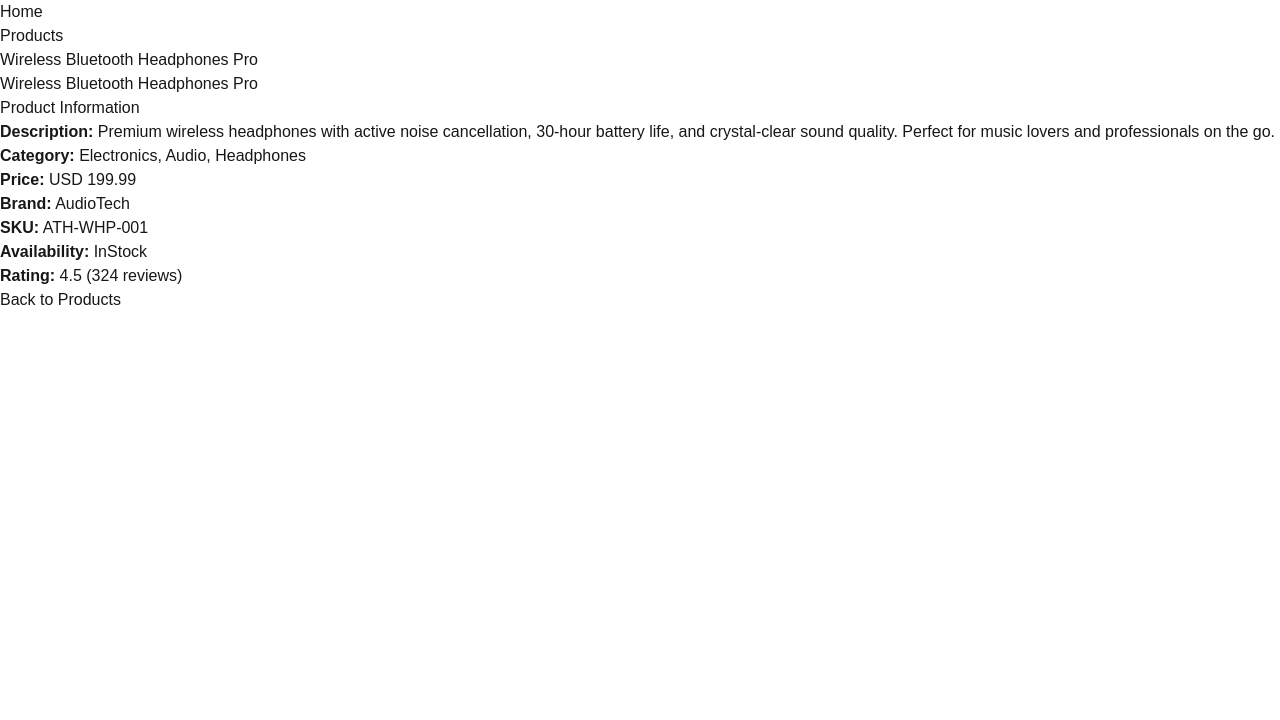
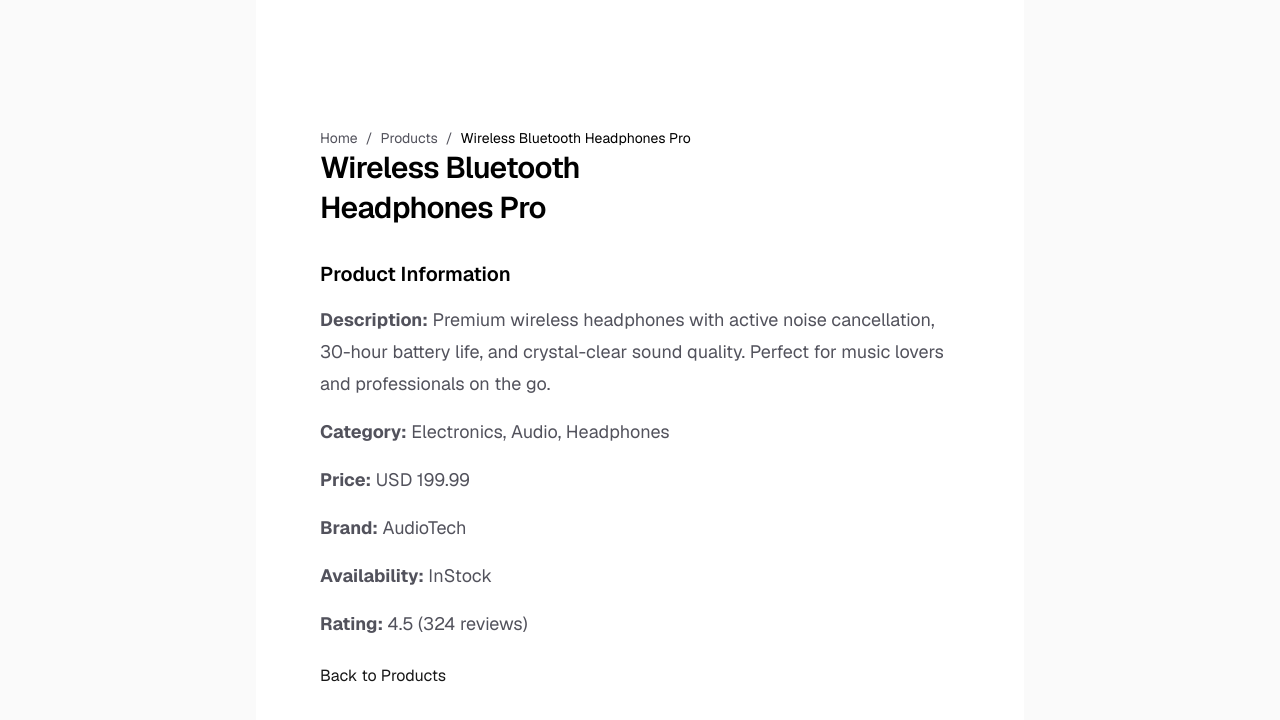
Before and after one commit to armandobd/nextjs-seo-demo-app, a Next.js app: page /products/1 in a window 1280 px wide. Shown: the top 720 px of the page. Built offline with nearby package versions, Linux system fonts and the light colour scheme; no server answers.

Commit message:
feat: Revamp product and product detail pages with improved layout and styling for enhanced user experience and accessibility

```diff
--- a/app/products/[id]/page.tsx
+++ b/app/products/[id]/page.tsx
@@ -58,13 +58,21 @@ export default async function ProductPage({ params }: { params: Promise<{ id: st
 
     if (!product) {
         return (
-            <main>
-                <h1>Product Not Found</h1>
-                <p>The product you are looking for does not exist.</p>
+            <div className="flex min-h-screen items-center justify-center bg-zinc-50 font-sans dark:bg-black">
+                <main className="flex min-h-screen w-full max-w-3xl flex-col items-center justify-between py-32 px-16 bg-white dark:bg-black sm:items-start">
+                    <div className="flex flex-col items-center gap-6 text-center sm:items-start sm:text-left">
+                        <h1 className="max-w-xs text-3xl font-semibold leading-10 tracking-tight text-black dark:text-zinc-50">
+                            Product Not Found
+                        </h1>
+                        <p className="max-w-md text-lg leading-8 text-zinc-600 dark:text-zinc-400">
+                            The product you are looking for does not exist.
+                        </p>
                         <nav aria-label="Navigation">
                             <Link href="/products">Back to Products</Link>
                         </nav>
+                    </div>
                 </main>
+            </div>
         );
     }
 
@@ -80,7 +88,6 @@ export default async function ProductPage({ params }: { params: Promise<{ id: st
             "@type": "Brand",
             name: product.brand,
         },
-        sku: product.sku,
         offers: {
             "@type": "Offer",
             price: product.price,
@@ -134,32 +141,47 @@ export default async function ProductPage({ params }: { params: Promise<{ id: st
                 type="application/ld+json"
                 dangerouslySetInnerHTML={{ __html: JSON.stringify(breadcrumbStructuredData) }}
             />
-            <nav aria-label="Breadcrumb">
-                <ol>
+            <div className="flex min-h-screen items-center justify-center bg-zinc-50 font-sans dark:bg-black">
+                <main className="flex min-h-screen w-full max-w-3xl flex-col items-center justify-between py-32 px-16 bg-white dark:bg-black sm:items-start">
+                    <nav aria-label="Breadcrumb" className="w-full">
+                        <ol className="flex gap-2 text-sm text-zinc-600 dark:text-zinc-400">
                             <li>
                                 <Link href="/">Home</Link>
                             </li>
+                            <li>/</li>
                             <li>
                                 <Link href="/products">Products</Link>
                             </li>
-                    <li aria-current="page">{product.name}</li>
+                            <li>/</li>
+                            <li aria-current="page" className="text-black dark:text-zinc-50">{product.name}</li>
                         </ol>
                     </nav>
-            <main>
-                <article>
+                    <div className="flex flex-col items-center gap-6 text-center sm:items-start sm:text-left">
+                        <article className="w-full">
                             <header>
-                        <h1>{product.name}</h1>
+                                <h1 className="max-w-xs text-3xl font-semibold leading-10 tracking-tight text-black dark:text-zinc-50">
+                                    {product.name}
+                                </h1>
                             </header>
-                    <section aria-label="Product details">
-                        <h2>Product Information</h2>
-                        <p><strong>Description:</strong> {product.description}</p>
-                        <p><strong>Category:</strong> {product.category.join(", ")}</p>
-                        <p><strong>Price:</strong> {product.currency} {product.price.toFixed(2)}</p>
-                        <p><strong>Brand:</strong> {product.brand}</p>
-                        <p><strong>SKU:</strong> {product.sku}</p>
-                        <p><strong>Availability:</strong> {product.availability}</p>
+                            <section aria-label="Product details" className="mt-8 space-y-4">
+                                <h2 className="text-xl font-semibold text-black dark:text-zinc-50">Product Information</h2>
+                                <p className="text-lg leading-8 text-zinc-600 dark:text-zinc-400">
+                                    <strong>Description:</strong> {product.description}
+                                </p>
+                                <p className="text-lg leading-8 text-zinc-600 dark:text-zinc-400">
+                                    <strong>Category:</strong> {product.category.join(", ")}
+                                </p>
+                                <p className="text-lg leading-8 text-zinc-600 dark:text-zinc-400">
+                                    <strong>Price:</strong> {product.currency} {product.price.toFixed(2)}
+                                </p>
+                                <p className="text-lg leading-8 text-zinc-600 dark:text-zinc-400">
+                                    <strong>Brand:</strong> {product.brand}
+                                </p>
+                                <p className="text-lg leading-8 text-zinc-600 dark:text-zinc-400">
+                                    <strong>Availability:</strong> {product.availability}
+                                </p>
                                 {product.rating && product.reviewCount && (
-                            <p>
+                                    <p className="text-lg leading-8 text-zinc-600 dark:text-zinc-400">
                                         <strong>Rating:</strong> {product.rating} ({product.reviewCount} reviews)
                                     </p>
                                 )}
@@ -168,7 +190,9 @@ export default async function ProductPage({ params }: { params: Promise<{ id: st
                         <nav aria-label="Navigation">
                             <Link href="/products">Back to Products</Link>
                         </nav>
+                    </div>
                 </main>
+            </div>
         </>
     );
 }
--- a/app/products/page.tsx
+++ b/app/products/page.tsx
@@ -80,22 +80,35 @@ export default function ProductsPage() {
         type="application/ld+json"
         dangerouslySetInnerHTML={{ __html: JSON.stringify(collectionPageStructuredData) }}
       />
-      <main>
+      <div className="flex min-h-screen items-center justify-center bg-zinc-50 font-sans dark:bg-black">
+        <main className="flex min-h-screen w-full max-w-3xl flex-col items-center justify-between py-32 px-16 bg-white dark:bg-black sm:items-start">
+          <div className="flex flex-col items-center gap-6 text-center sm:items-start sm:text-left w-full">
             <header>
-          <h1>Products</h1>
-          <p>This is products page for best SEO practices in Next.js.</p>
+              <h1 className="max-w-xs text-3xl font-semibold leading-10 tracking-tight text-black dark:text-zinc-50">
+                Products
+              </h1>
+              <p className="max-w-md text-lg leading-8 text-zinc-600 dark:text-zinc-400 mt-4">
+                This is products page for best SEO practices in Next.js.
+              </p>
             </header>
-        <section aria-label="Product list">
-          <h2>Available Products</h2>
-          <ul>
+            <section aria-label="Product list" className="w-full mt-8">
+              <h2 className="text-xl font-semibold text-black dark:text-zinc-50 mb-4">Available Products</h2>
+              <ul className="space-y-2">
                 {products.map((product) => (
                   <li key={product.id}>
-                <Link href={`/products/${product.id}`}>{product.name}</Link>
+                    <Link
+                      href={`/products/${product.id}`}
+                      className="text-lg leading-8 text-zinc-600 dark:text-zinc-400 hover:text-black dark:hover:text-zinc-50 transition-colors"
+                    >
+                      {product.name}
+                    </Link>
                   </li>
                 ))}
               </ul>
             </section>
+          </div>
         </main>
+      </div>
     </>
   );
 }
--- a/lib/products.ts
+++ b/lib/products.ts
@@ -10,7 +10,6 @@ export interface Product {
   image: string;
   availability: ProductAvailability;
   brand: string;
-  sku: string;
   rating?: number;
   reviewCount?: number;
 }
@@ -26,7 +25,6 @@ const products: Product[] = [
     image: "/images/wireless-headphones-pro.jpg",
     availability: "InStock",
     brand: "AudioTech",
-    sku: "ATH-WHP-001",
     rating: 4.5,
     reviewCount: 324,
   },
@@ -40,7 +38,6 @@ const products: Product[] = [
     image: "/images/organic-cotton-tshirt.jpg",
     availability: "InStock",
     brand: "EcoWear",
-    sku: "EW-OC-TS-002",
     rating: 4.7,
     reviewCount: 156,
   },
@@ -54,7 +51,6 @@ const products: Product[] = [
     image: "/images/stainless-steel-bottle.jpg",
     availability: "InStock",
     brand: "HydroLife",
-    sku: "HL-SSB-003",
     rating: 4.8,
     reviewCount: 892,
   },
@@ -68,7 +64,6 @@ const products: Product[] = [
     image: "/images/premium-coffee-beans.jpg",
     availability: "InStock",
     brand: "RoastMaster",
-    sku: "RM-PCB-005",
     rating: 4.9,
     reviewCount: 234,
   },
```
Lines whose indentation alone changed are shown as unchanged.
